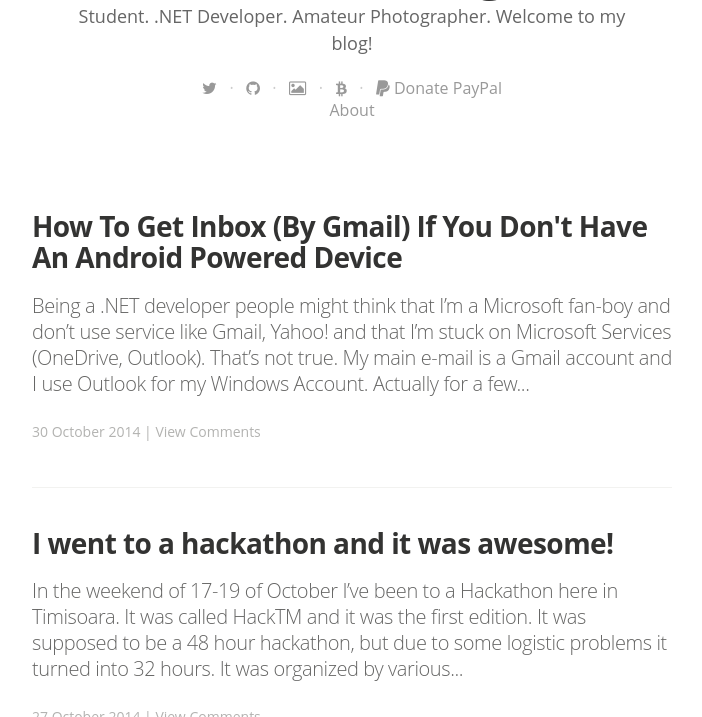
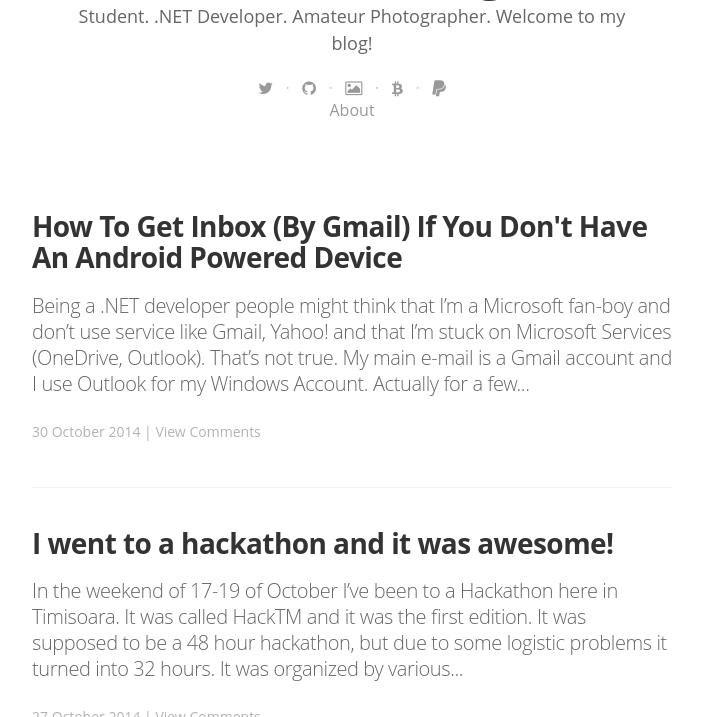
Before and after one commit to robertiagar/robertiagar.com, a Jekyll site: the page built from index.html, in a window 1280 px wide and 900 px high, scrolled down 406 px, cut to the strip 183-900 px from the top of the window. Shown: the whole strip, without its empty margins (288-990 px from the left). Built offline with Jekyll 4.4.1, drawn with Linux system fonts in a browser that asks for light colours; nearby versions of some CDN libraries; some web fonts are replaced; Markdown is read by kramdown in place of the engine named in the settings; the list of posts is cut into pages by our own code; comment, search, counter and statistics services are not loaded.

Commit message:
removed paypal text

```diff
--- a/index.html
+++ b/index.html
@@ -23,7 +23,7 @@
             &nbsp;&nbsp;·&nbsp;&nbsp;
         {% endif %}
       {% endfor %}
-	  <a href="javascript:$('#paypal').submit();"><i class="fa fa-paypal"></i> Donate PayPal</a>
+	  <a href="javascript:$('#paypal').submit();"><i class="fa fa-paypal"></i></a>
 	  <form action="https://www.paypal.com/cgi-bin/webscr" method="post" target="_top" id="paypal">
 		<input type="hidden" name="cmd" value="_s-xclick">
 		<input type="hidden" name="hosted_button_id" value="MZHS6TH5PR8HQ">
```
